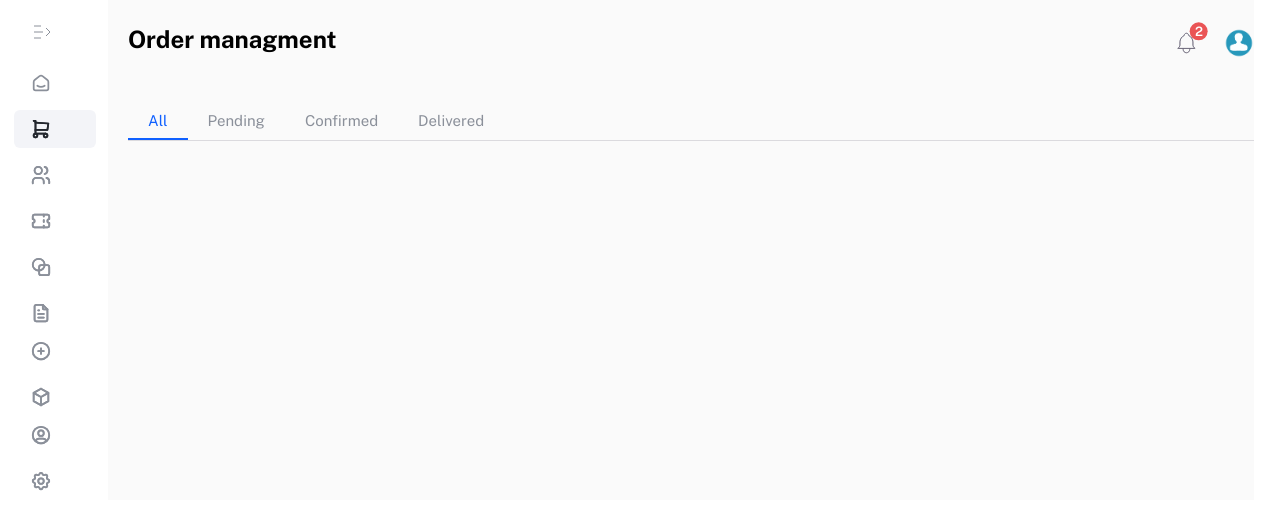
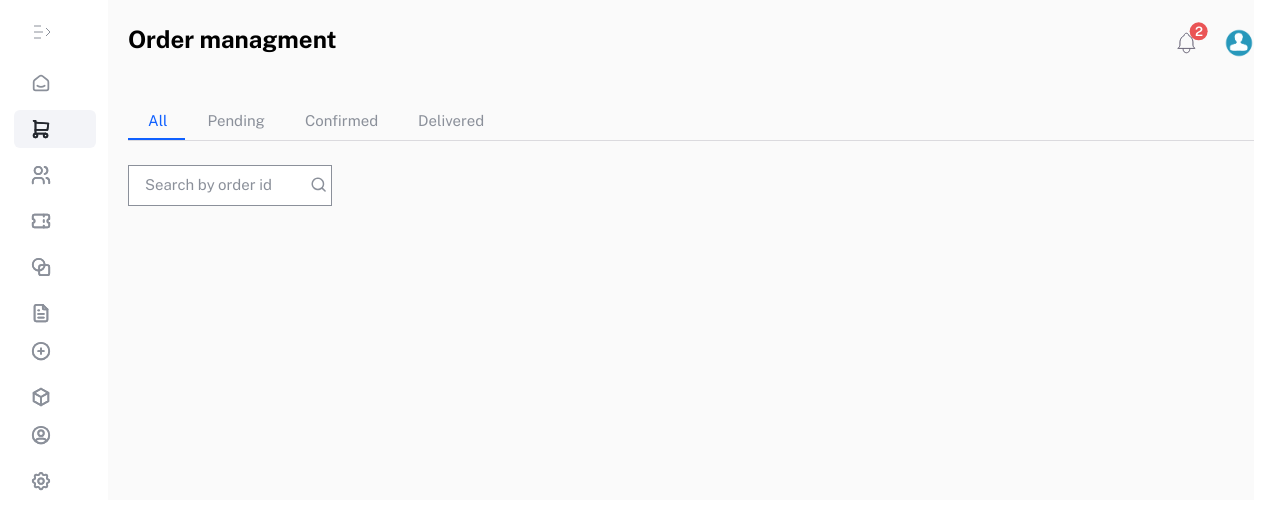
Before and after one commit to SabaKhubashvili/Euphoria_Ecommerce, a Next.js app in the folder Frontend/: page /admin/orders in a window 1280 px wide. Shown: the top 528 px of the page. Built offline with nearby package versions, Linux system fonts and the light colour scheme.

Commit message:
feat: modified secondaryInput

```diff
--- a/Frontend/app/components/Footer/NewsLetter.tsx
+++ b/Frontend/app/components/Footer/NewsLetter.tsx
@@ -10,7 +10,7 @@ export const NewsLetter = () => {
           <p className={`${Roboto.className} text-[13px] uppercase lg:pt-[30px] mt-[10px] text-white`}>Subscribe to our newsletters</p>
 
           <div className='mt-[10px] flex flex-col gap-[7px]'>
-                <SecondaryInput placeholder='Email Address'/>
+                <SecondaryInput type='primary' placeholder='Email Address'/>
                 <GrayButton label='Subscribe!' onClick={()=>{}}/>
           </div>
     </div>
--- a/Frontend/app/components/Inputs/SecondaryInput.tsx
+++ b/Frontend/app/components/Inputs/SecondaryInput.tsx
@@ -5,15 +5,30 @@ import React from 'react'
 
 interface Props{
     placeholder:string,
-
+    type: 'primary' | 'secondary',
+    rightSvg?: React.ReactElement
+    onChange?:()=>void
 }
 
-export const SecondaryInput = ({placeholder}:Props) => {
+export const SecondaryInput = ({placeholder,type,rightSvg,onChange}:Props) => {
   return (
-    <input type="text"
-    className='w-full py-[14px] px-[12px] placeholder:text-white text-white outline-none bg-transparent
-    border-[1px] border-white'
-    placeholder={placeholder}
-    />
+    <div className='relative w-full'>
+      <input type="text"
+      onChange={onChange && onChange}
+      className={`w-full  outline-none bg-transparent
+      border-[1px]
+      ${ type === 'primary' ?
+       'placeholder:text-white text-white border-white py-[14px] px-[12px]' :
+       type === 'secondary' ?
+       `bg-white placeholder:text-secondaryGray py-[8px] px-[16px] border-secondaryGray text-[15px] ${rightSvg && 'pr-[28px]'}` : ''}
+      `}
+      placeholder={placeholder}
+      />
+      {rightSvg &&
+        <div className='absolute right-1 top-0 bottom-0 flex items-center'>
+          {rightSvg}
+        </div>
+      }
+    </div>
   )
 }
--- a/Frontend/app/components/Navbar/BigScreen/BigScreenNavLinks.tsx
+++ b/Frontend/app/components/Navbar/BigScreen/BigScreenNavLinks.tsx
@@ -1,11 +1,9 @@
 "use client";
 
-import React, { useState } from "react";
+import React from "react";
 import { BigScreenNavLink } from "./BigScreenNavLink";
-import { SecondaryInput } from "../../Inputs/SecondaryInput";
 import { motion } from "framer-motion";
 export const BigScreenNavLinks = () => {
-  const [searchOpen, setSearchOpen] = useState<boolean>(false);
 
   return (
     <div className="">
--- a/Frontend/app/components/admin/orderManagment/OrderManagmentVariations.tsx
+++ b/Frontend/app/components/admin/orderManagment/OrderManagmentVariations.tsx
@@ -1,6 +1,9 @@
 "use client";
 
 import React, { useEffect, useRef, useState } from "react";
+import { SecondaryInput } from "../../Inputs/SecondaryInput";
+import { Icon } from "../../Icon";
+import { WebsiteIcons } from "@/public/Svg/IconsObject";
 
 enum Variations {
   All = 0,
@@ -31,7 +34,7 @@ export const OrderManagmentVariations = () => {
   }, [activeVariation]);
 
   return (
-    <div>
+    <React.Fragment>
       <div className="flex items-center border-b-[1px] border-b-[#DBDADE] relative">
         <div className="h-[2px] bg-purple absolute bottom-0 transition-all duration-200" ref={underlineRef} />
         {/* Underline */}
@@ -84,6 +87,9 @@ export const OrderManagmentVariations = () => {
           Delivered
         </div>
       </div>
-    </div>
+      <div className=" pt-[24px] w-[204px]">
+          <SecondaryInput placeholder="Search by order id" type="secondary" rightSvg={<Icon svg={WebsiteIcons['Search']} />} />
+      </div>
+    </React.Fragment>
   );
 };
--- a/Frontend/app/register/page.tsx
+++ b/Frontend/app/register/page.tsx
@@ -1,9 +1,5 @@
 import React from "react";
 import { Container } from "../components/Container";
-import { SecondaryInput } from "../components/Inputs/SecondaryInput";
-import { AuthInput } from "../components/Inputs/AuthInput";
-import { Formik } from "formik";
-import { Form } from "../components/Form/Form";
 import { AuthForm } from "../components/Form/AuthForm";
 
 const page = () => {
--- a/Frontend/public/Svg/IconsObject.ts
+++ b/Frontend/public/Svg/IconsObject.ts
@@ -88,5 +88,15 @@ export const WebsiteIcons = {
   <circle cx="10.9999" cy="17.4167" r="0.916667" stroke="white" stroke-opacity="0.5" stroke-width="1.75" stroke-linecap="round" stroke-linejoin="round"/>
   <ellipse cx="10.9999" cy="4.58332" rx="0.916667" ry="0.916667" stroke="#4B465C" stroke-width="1.75" stroke-linecap="round" stroke-linejoin="round"/>
   <ellipse cx="10.9999" cy="4.58332" rx="0.916667" ry="0.916667" stroke="white" stroke-opacity="0.5" stroke-width="1.75" stroke-linecap="round" stroke-linejoin="round"/>
+</svg>`,
+  Search:`<svg xmlns="http://www.w3.org/2000/svg" width="18" height="18" viewBox="0 0 18 18" fill="none">
+  <g clip-path="url(#clip0_31_4513)">
+    <path fill-rule="evenodd" clip-rule="evenodd" d="M7.87495 1.5C6.85839 1.50009 5.85659 1.74327 4.95314 2.20927C4.04968 2.67527 3.27077 3.35056 2.68137 4.17882C2.09198 5.00707 1.7092 5.96426 1.56498 6.97053C1.42075 7.97681 1.51926 9.00298 1.85228 9.96344C2.1853 10.9239 2.74318 11.7908 3.47937 12.4918C4.21557 13.1928 5.10872 13.7076 6.08433 13.9932C7.05994 14.2788 8.0897 14.327 9.08771 14.1337C10.0857 13.9404 11.023 13.5112 11.8214 12.882L14.5604 15.621C14.7019 15.7576 14.8913 15.8332 15.088 15.8315C15.2846 15.8298 15.4728 15.7509 15.6118 15.6119C15.7509 15.4728 15.8297 15.2847 15.8315 15.0881C15.8332 14.8914 15.7576 14.702 15.6209 14.5605L12.8819 11.8215C13.6229 10.8815 14.0843 9.7518 14.2133 8.56179C14.3422 7.37179 14.1335 6.16952 13.6111 5.09257C13.0887 4.01562 12.2736 3.10752 11.2592 2.47217C10.2447 1.83683 9.07192 1.49992 7.87495 1.5ZM2.99995 7.875C2.99995 6.58207 3.51356 5.34209 4.4278 4.42785C5.34204 3.51361 6.58202 3 7.87495 3C9.16788 3 10.4079 3.51361 11.3221 4.42785C12.2363 5.34209 12.7499 6.58207 12.7499 7.875C12.7499 9.16793 12.2363 10.4079 11.3221 11.3221C10.4079 12.2364 9.16788 12.75 7.87495 12.75C6.58202 12.75 5.34204 12.2364 4.4278 11.3221C3.51356 10.4079 2.99995 9.16793 2.99995 7.875Z" fill="#8B909A"/>
+  </g>
+  <defs>
+    <clipPath id="clip0_31_4513">
+      <rect width="18" height="18" fill="white"/>
+    </clipPath>
+  </defs>
 </svg>`
 };
```
Also changed, not shown: Frontend/app/components/Cart/CartPage.tsx (+0 -7 lines).
